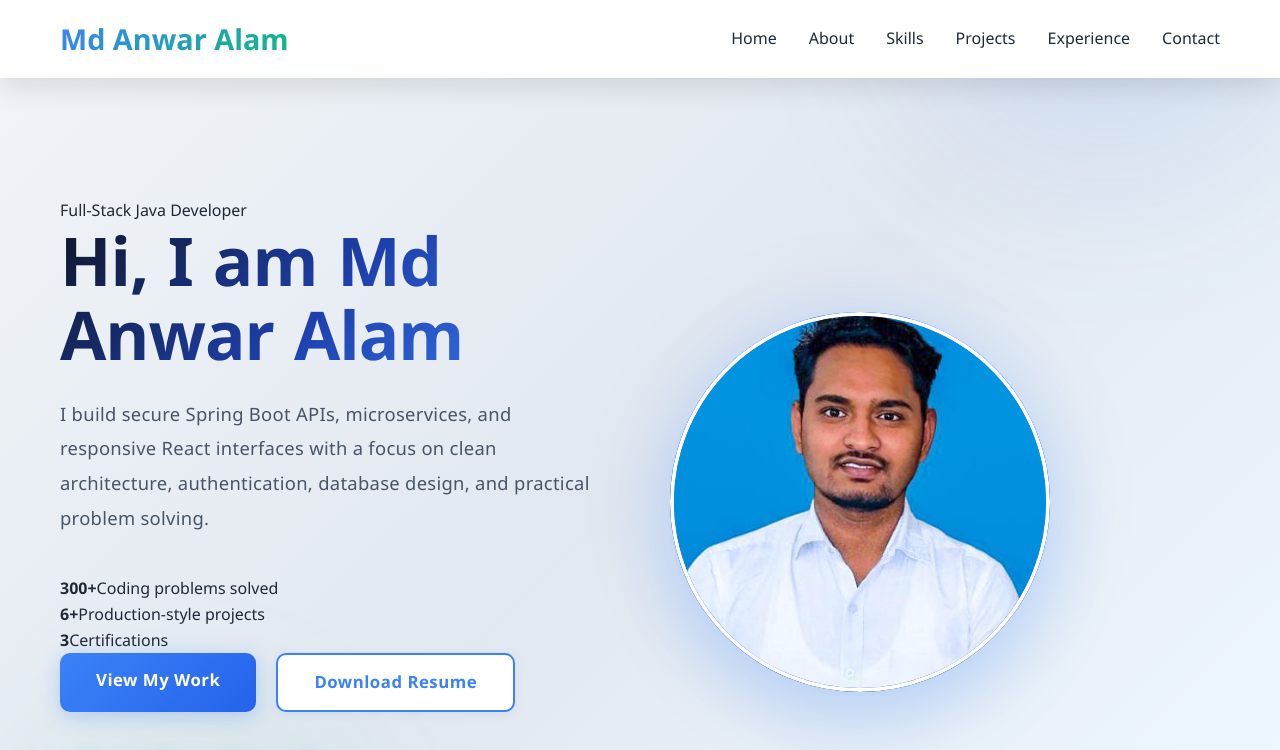
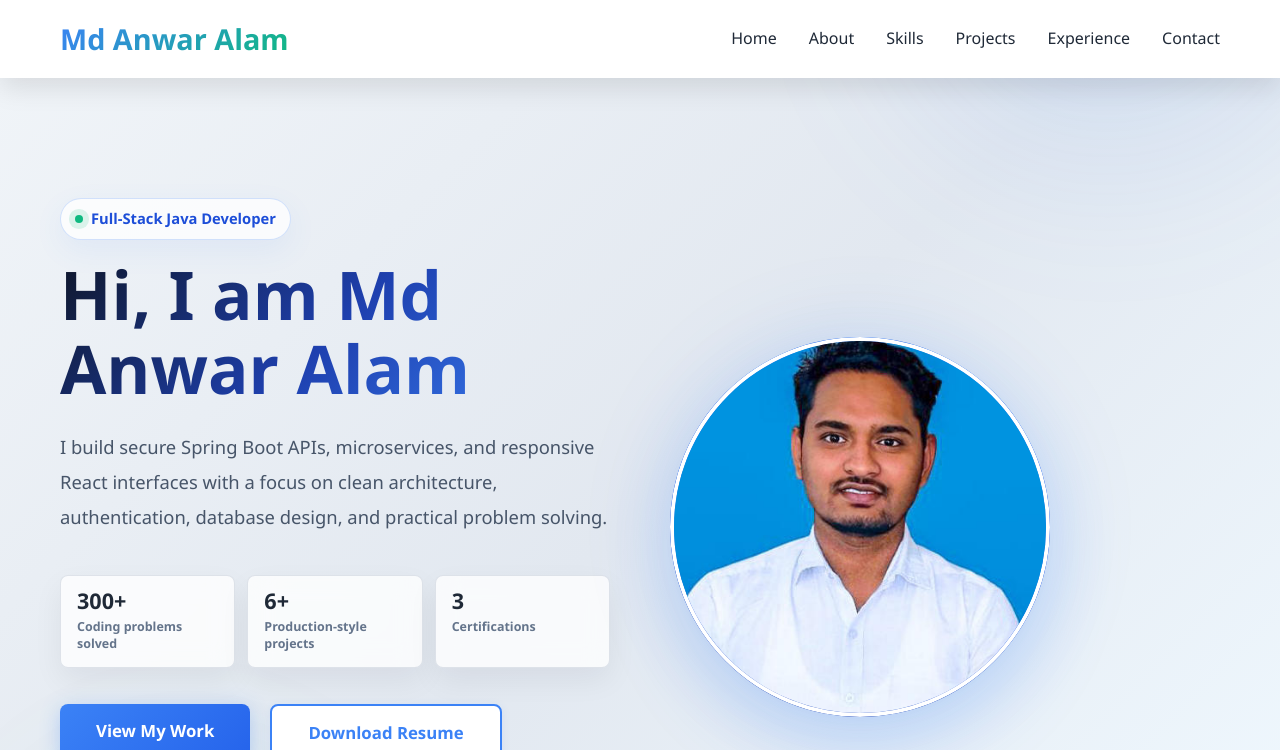
Before and after one commit to programer12345anwar/portfolio-website, a React (Vite) app: page / in a window 1280 px wide. Shown: the top 750 px of the page. Built offline with nearby package versions, Linux system fonts and the light colour scheme.

Commit message:
Update hero section

```diff
--- a/src/components/Hero.css
+++ b/src/components/Hero.css
@@ -48,6 +48,30 @@
   animation: slideInLeft 0.8s ease-out;
 }
 
+.hero-kicker {
+  display: inline-flex;
+  align-items: center;
+  gap: 8px;
+  margin-bottom: 18px;
+  padding: 8px 14px;
+  border: 1px solid rgba(59, 130, 246, 0.22);
+  border-radius: 999px;
+  background: rgba(255, 255, 255, 0.74);
+  color: #1d4ed8;
+  font-size: 0.92rem;
+  font-weight: 800;
+  box-shadow: 0 10px 30px rgba(59, 130, 246, 0.08);
+}
+
+.hero-kicker::before {
+  content: '';
+  width: 8px;
+  height: 8px;
+  border-radius: 50%;
+  background: var(--accent-color);
+  box-shadow: 0 0 0 6px rgba(16, 185, 129, 0.14);
+}
+
 .hero-title {
   font-size: 4.2rem;
   font-weight: 900;
@@ -58,8 +82,6 @@
   -webkit-background-clip: text;
   -webkit-text-fill-color: transparent;
   background-clip: text;
-  letter-spacing: -1px;
-  word-spacing: 0.05em;
 }
 
 .hero-subtitle {
@@ -69,7 +91,39 @@
   margin-bottom: 40px;
   max-width: 550px;
   font-weight: 500;
-  letter-spacing: 0.3px;
+}
+
+.hero-highlights {
+  display: grid;
+  grid-template-columns: repeat(3, minmax(0, 1fr));
+  gap: 12px;
+  max-width: 560px;
+  margin-bottom: 36px;
+}
+
+.hero-highlight {
+  padding: 14px 16px;
+  border: 1px solid rgba(148, 163, 184, 0.28);
+  border-radius: 8px;
+  background: rgba(255, 255, 255, 0.78);
+  box-shadow: 0 12px 30px rgba(15, 23, 42, 0.06);
+  backdrop-filter: blur(12px);
+}
+
+.hero-highlight strong {
+  display: block;
+  color: var(--primary-color);
+  font-size: 1.35rem;
+  line-height: 1;
+  margin-bottom: 6px;
+}
+
+.hero-highlight span {
+  display: block;
+  color: #64748b;
+  font-size: 0.78rem;
+  line-height: 1.4;
+  font-weight: 700;
 }
 
 .hero-cta {
@@ -83,13 +137,17 @@
   padding: 14px 36px;
   font-size: 1.05rem;
   font-weight: 700;
-  border-radius: 10px;
-  transition: all 0.35s cubic-bezier(0.4, 0, 0.2, 1);
+  border-radius: 8px;
+  transition: background-color 0.35s cubic-bezier(0.4, 0, 0.2, 1),
+    border-color 0.35s cubic-bezier(0.4, 0, 0.2, 1),
+    box-shadow 0.35s cubic-bezier(0.4, 0, 0.2, 1),
+    color 0.35s cubic-bezier(0.4, 0, 0.2, 1),
+    transform 0.35s cubic-bezier(0.4, 0, 0.2, 1);
   border: none;
   cursor: pointer;
   position: relative;
   overflow: hidden;
-  letter-spacing: 0.5px;
+  text-decoration: none;
 }
 
 .btn::before {
@@ -101,7 +159,7 @@
   height: 100%;
   background: rgba(255, 255, 255, 0.2);
   transition: left 0.35s ease;
-  border-radius: 10px;
+  border-radius: 8px;
 }
 
 .btn:hover::before {
@@ -159,7 +217,11 @@
   color: #3b82f6;
   font-size: 1.6rem;
   box-shadow: 0 4px 15px rgba(59, 130, 246, 0.2);
-  transition: all 0.35s cubic-bezier(0.4, 0, 0.2, 1);
+  transition: background-color 0.35s cubic-bezier(0.4, 0, 0.2, 1),
+    border-color 0.35s cubic-bezier(0.4, 0, 0.2, 1),
+    box-shadow 0.35s cubic-bezier(0.4, 0, 0.2, 1),
+    color 0.35s cubic-bezier(0.4, 0, 0.2, 1),
+    transform 0.35s cubic-bezier(0.4, 0, 0.2, 1);
   position: relative;
   border: 2px solid transparent;
 }
@@ -191,7 +253,8 @@
   align-items: center;
   justify-content: center;
   animation: floatImage 3.5s ease-in-out infinite;
-  transition: all 0.35s cubic-bezier(0.4, 0, 0.2, 1);
+  transition: transform 0.35s cubic-bezier(0.4, 0, 0.2, 1),
+    box-shadow 0.35s cubic-bezier(0.4, 0, 0.2, 1);
 }
 
 /* Professional multi-ring border effect */
@@ -357,6 +420,12 @@
     max-width: 100%;
   }
 
+  .hero-highlights {
+    grid-template-columns: 1fr;
+    max-width: 360px;
+    margin: 0 auto 32px;
+  }
+
   .hero-cta {
     flex-direction: column;
     align-items: center;
@@ -394,6 +463,10 @@
     line-height: 1.6;
   }
 
+  .hero-kicker {
+    font-size: 0.85rem;
+  }
+
   .hero-content {
     gap: 30px;
   }
```
